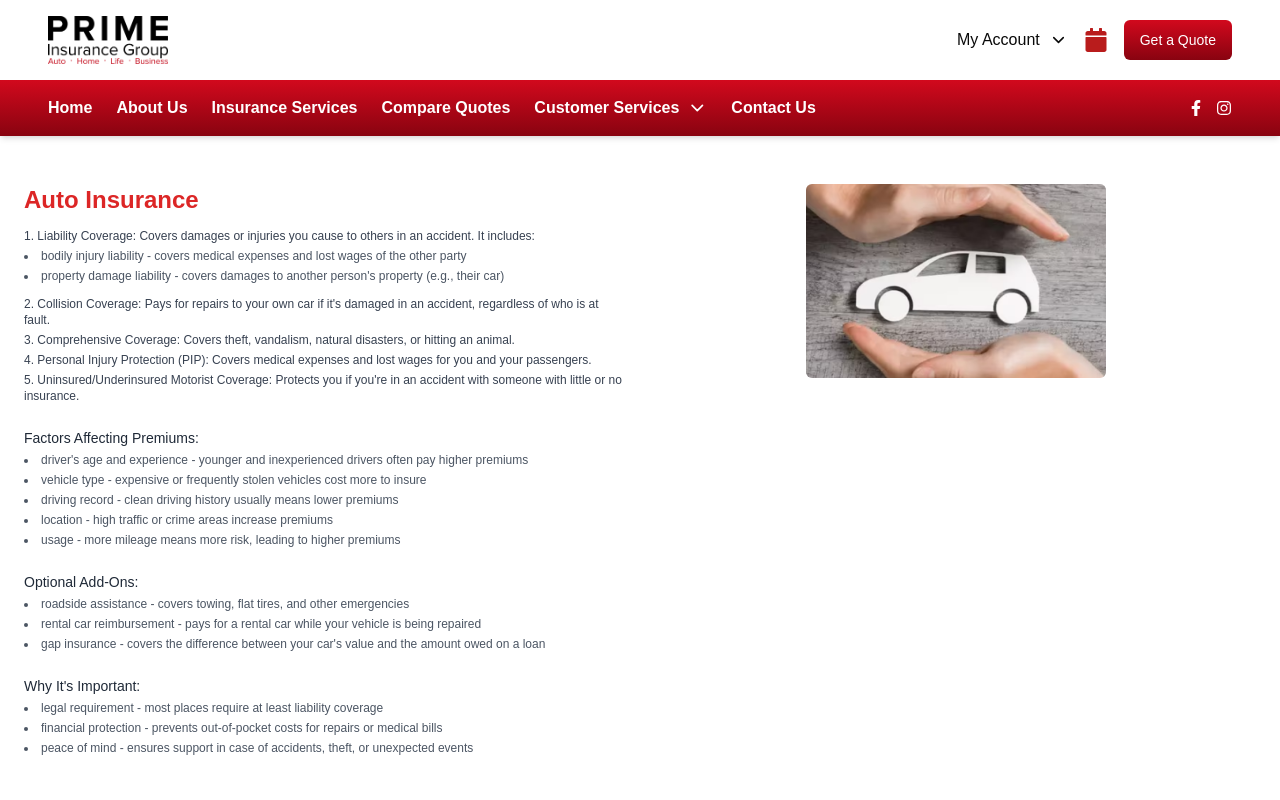
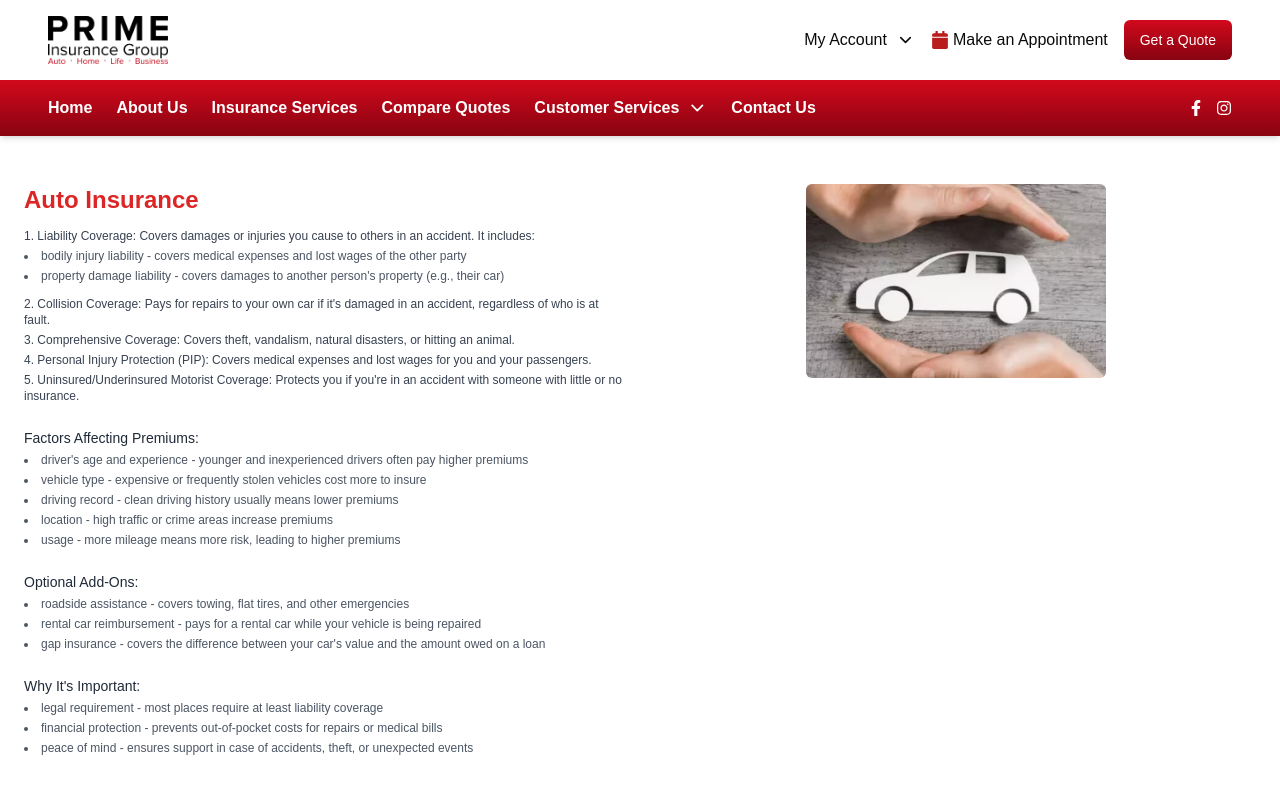
Before and after one commit to samitelitceler/insuranceProject, a Next.js app: page /autoinsurance in a window 1280 px wide. Shown: the top 800 px of the page. Built offline with nearby package versions, Linux system fonts and the light colour scheme; grey boxes are pictures that could not be loaded.

Commit message:
calendly options

```diff
--- a/app/appointments/page.tsx
+++ b/app/appointments/page.tsx
@@ -75,7 +75,7 @@ const AppointmentsPage = () => {
         </ul>
       </div>
 
-      <div className="flex justify-center items-center min-h-screen">
+      <div className="flex justify-center items-center mt-2">
         <iframe
           src="https://calendly.com/samit-elitceler/30min"
           className="w-full h-[600px]"
--- a/components/nav-section/nav.tsx
+++ b/components/nav-section/nav.tsx
@@ -60,13 +60,13 @@ export default function NavSection() {
         </div>
 
         {/* Desktop Navigation */}
-        <div className="hidden md:flex items-center space-x-4">
+        <div className="hidden md:flex items-center space-x-4 h">
           <DropdownMenu>
             <DropdownMenuTrigger asChild className="py-0">
               <div className="flex gap-1 items-center">
                 <Link
                   href=""
-                  className="w-full bg-transparent  hover:opacity-90"
+                  className="w-full bg-transparent hover:underline hover:opacity-90"
                 >
                   My Account
                 </Link>
@@ -95,8 +95,9 @@ export default function NavSection() {
             </DropdownMenuContent>
           </DropdownMenu>
 
-          <div>
-            <FaCalendar className="text-red-700 cursor-pointer text-2xl" onClick={() => router.push('/appointments')} />
+          <div className="flex items-center gap-1 cursor-pointer">
+            <FaCalendar className="text-red-700 cursor-pointer text-lg"  />
+              <h2 className="hover:underline" onClick={() => router.push('/appointments')}>Make an Appointment</h2>
           </div>
 
           <Button
```
